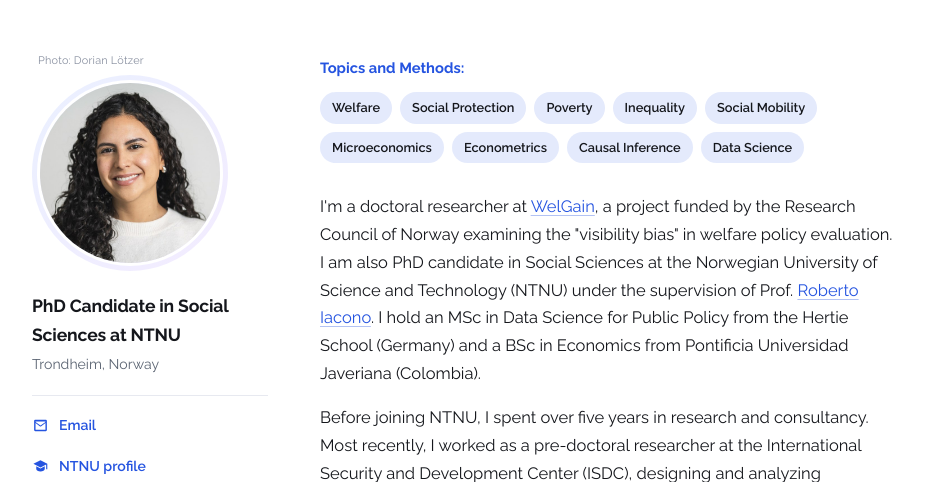
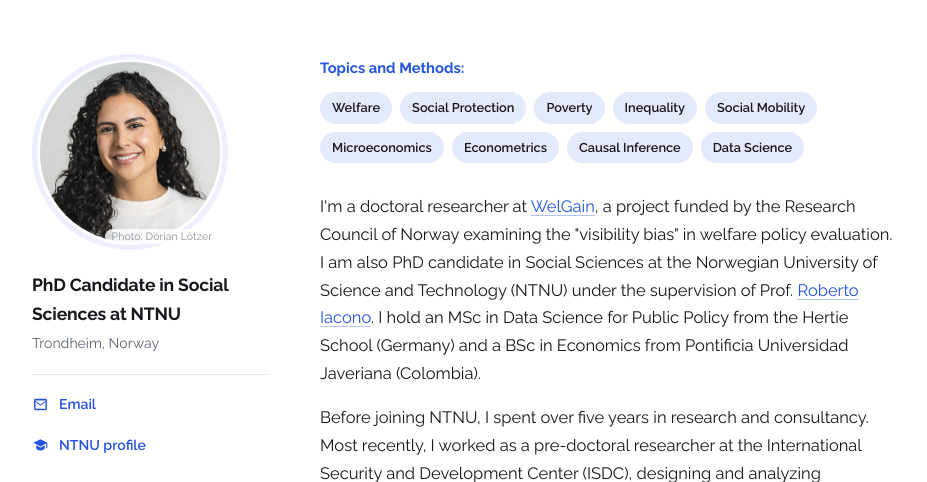
Before and after one commit to isabella-ut/isabella-ut.github.io, a plain HTML site: page index.html in a window 1280 px wide. Shown: the part 76-558 px from the top of the page, without its empty margins (176-1103 px from the left). Drawn offline with Linux system fonts and the light colour scheme.

Commit message:
Move photo credit to bottom-right of profile picture
Co-Authored-By: Claude Sonnet 5 <noreply@anthropic.com>

```diff
--- a/index.html
+++ b/index.html
@@ -8,7 +8,7 @@
 <link rel="preconnect" href="https://fonts.googleapis.com">
 <link rel="preconnect" href="https://fonts.gstatic.com" crossorigin>
 <link href="https://fonts.googleapis.com/css2?family=Raleway:wght@400;500;600;700;800&display=swap" rel="stylesheet">
-<link rel="stylesheet" href="style.css?v=8">
+<link rel="stylesheet" href="style.css?v=9">
 </head>
 <body>
 
@@ -27,9 +27,9 @@
 <main class="page home">
   <section class="hero">
     <div class="hero-side">
-      <p class="photo-credit">Photo: Dorian Lötzer</p>
       <div class="photo-frame">
         <img class="photo-lg" src="isabella-urbano.jpg" alt="Isabella Urbano-Trujillo">
+        <p class="photo-credit">Photo: Dorian Lötzer</p>
       </div>
       <p class="hero-role">PhD Candidate in Social Sciences at NTNU</p>
       <p class="hero-affil">Trondheim, Norway</p>
--- a/style.css
+++ b/style.css
@@ -92,13 +92,25 @@ strong, b{font-weight:600;}
   max-width:none;
 }
 .hero-side{width:236px; flex-shrink:0;}
-.photo-credit{font-size:0.68rem; line-height:1.2; color:var(--slate-soft); margin:0 0 8px 6px; letter-spacing:0.02em;}
 .photo-frame{
+  position:relative;
   width:196px; height:196px;
   border-radius:50%;
   padding:5px;
   background:linear-gradient(135deg, var(--ring-a), var(--ring-b));
   margin-bottom:20px;
+}
+.photo-credit{
+  position:absolute;
+  right:10px; bottom:6px;
+  font-size:0.66rem;
+  line-height:1.2;
+  color:var(--slate-soft);
+  letter-spacing:0.01em;
+  background:color-mix(in srgb, var(--paper) 80%, transparent);
+  padding:1px 6px;
+  border-radius:999px;
+  margin:0;
 }
 .photo-lg{
   width:100%; height:100%;
```
